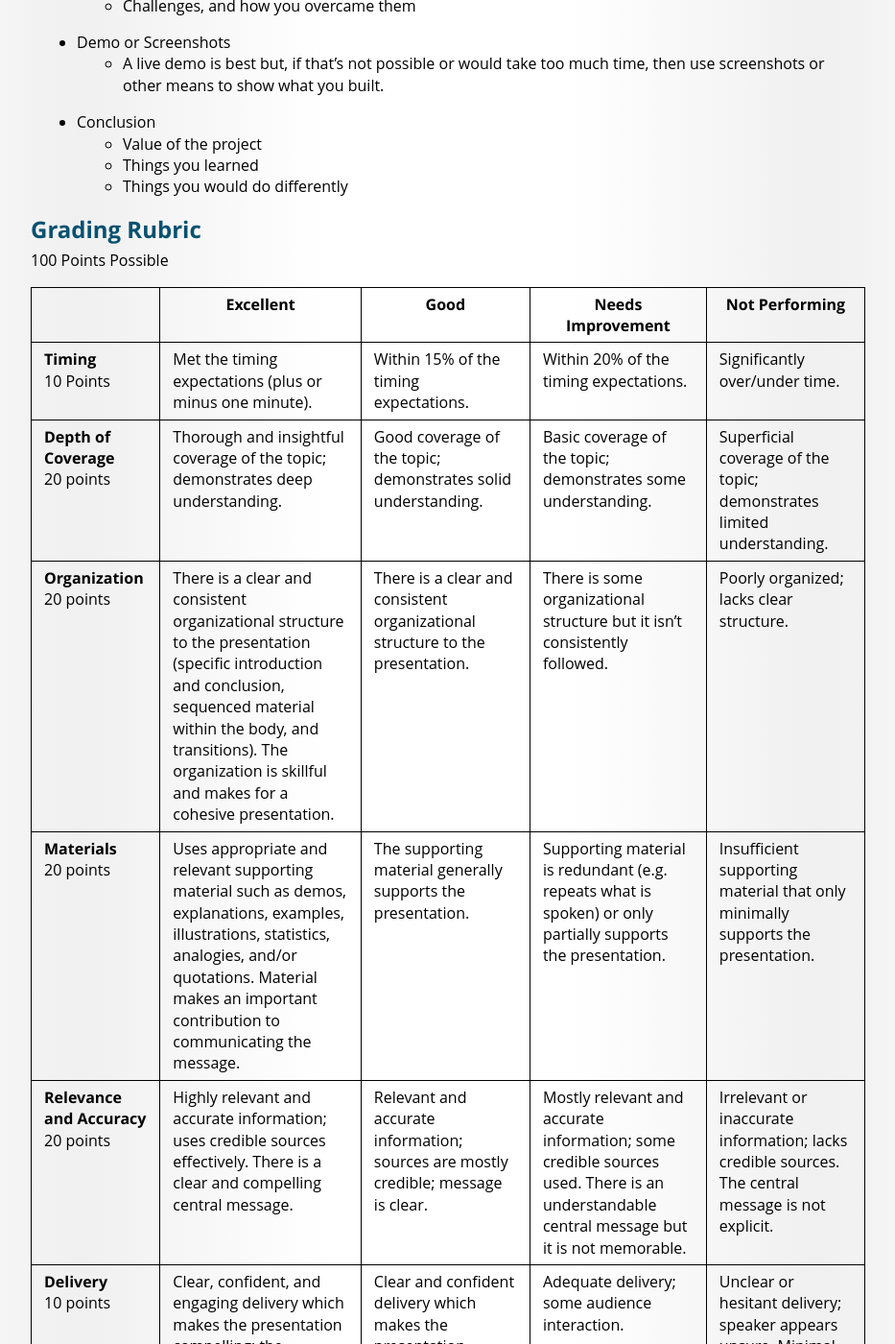
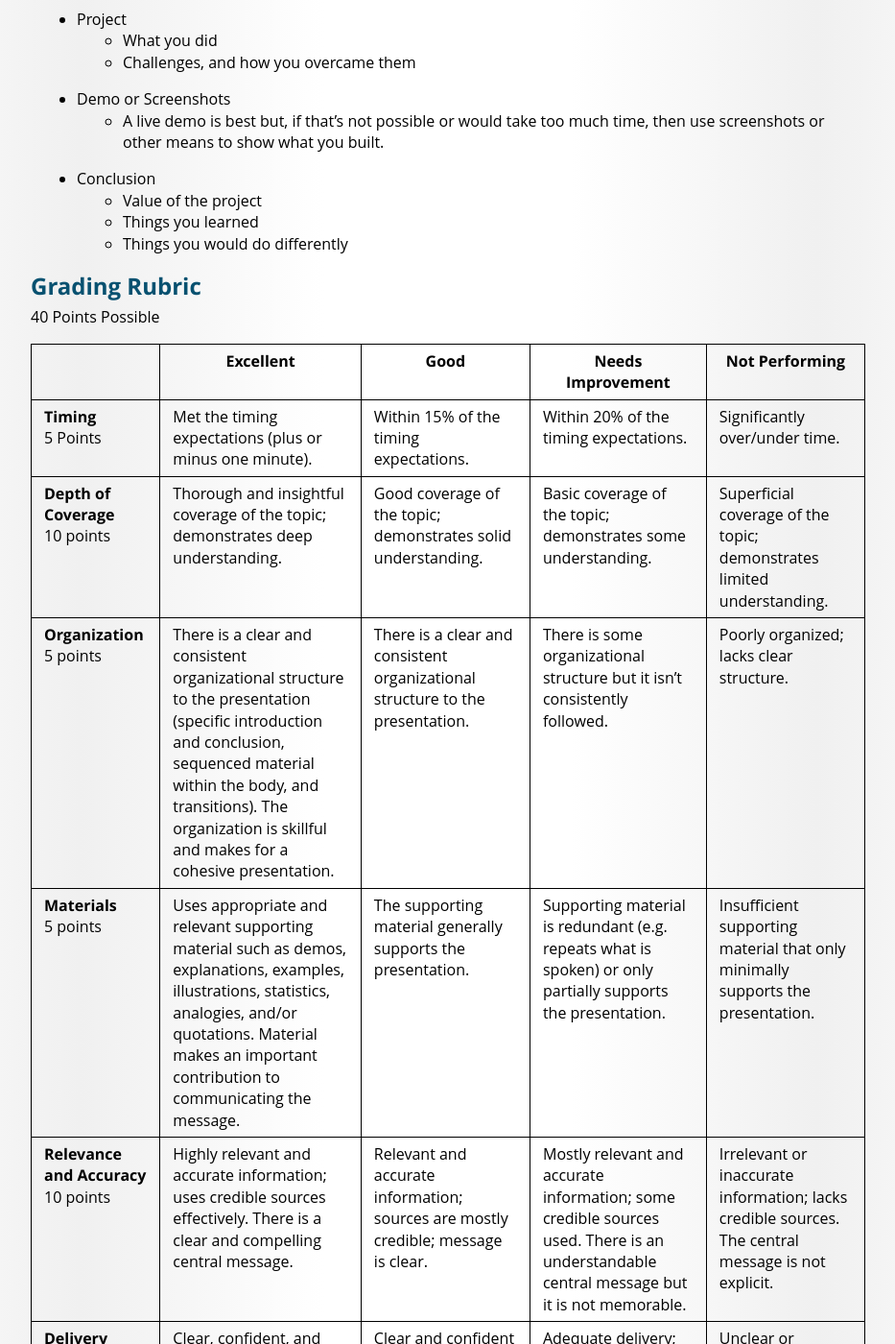
Before and after one commit to BYU-ITC-344/byu-itc-344.github.io, a Jekyll site: the page built from Final-Project-Presentations.md, in a window 1280 px wide and 1400 px high, scrolled down 486 px. Shown: the whole window at 96% size, without its empty margins (173-1106 px from the left). Built offline with Jekyll 4.4.1, drawn with Linux system fonts in a browser that asks for light colours; some web fonts are replaced; our own code applies the rules of GitHub Pages for plain Markdown files; some of the changed text lies outside the part shown.

Commit message:
final project updates

```diff
--- a/Final-Project-Presentations.md
+++ b/Final-Project-Presentations.md
@@ -1,6 +1,4 @@
----
-title: Final Project Presentations
----
+# Final Project Presentations
 
 Final project presentations will be in the last two classes of the semester. Both days we will use the whole class period plus the lab period with a 10 minute break between the two. Your presentation and documentation combined serve as evidence of a working project.
 
@@ -26,13 +24,13 @@ Here is a rough outline to start from. You do not need to follow this outline bu
 
 ## Grading Rubric
 
-100 Points Possible
+40 Points Possible
 
 |&nbsp;|Excellent|Good|Needs Improvement|Not Performing|
 |---|---|---|---|---|
-|**Timing**<br/>10 Points|Met the timing expectations (plus or minus one minute).|Within 15% of the timing expectations.|Within 20% of the timing expectations.|Significantly over/under time.|
-|**Depth of Coverage**<br/>20 points|Thorough and insightful coverage of the topic; demonstrates deep understanding.|Good coverage of the topic; demonstrates solid understanding.|Basic coverage of the topic; demonstrates some understanding.|Superficial coverage of the topic; demonstrates limited understanding.|
-|**Organization**<br/>20 points|There is a clear and consistent organizational structure to the presentation (specific introduction and conclusion, sequenced material within the body, and transitions). The organization is skillful and makes for a cohesive presentation.|There is a clear and consistent organizational structure to the presentation.|There is some organizational structure but it isn't consistently followed.|Poorly organized; lacks clear structure.|
-|**Materials**<br/>20 points|Uses appropriate and relevant supporting material such as demos, explanations, examples, illustrations, statistics, analogies, and/or quotations. Material makes an important contribution to communicating the message.|The supporting material generally supports the presentation.|Supporting material is redundant (e.g. repeats what is spoken) or only partially supports the presentation.|Insufficient supporting material that only minimally supports the presentation.|
-|**Relevance and Accuracy**<br/>20 points|Highly relevant and accurate information; uses credible sources effectively. There is a clear and compelling central message.|Relevant and accurate information; sources are mostly credible; message is clear.|Mostly relevant and accurate information; some credible sources used. There is an understandable central message but it is not memorable.|Irrelevant or inaccurate information; lacks credible sources. The central message is not explicit.|
-|**Delivery**<br/>10 points|Clear, confident, and engaging delivery which makes the presentation compelling; the speaker(s) are confident and polished. Excellent audience interaction.|Clear and confident delivery which makes the presentation interesting; the speaker(s) are comfortable. Good audience interaction.|Adequate delivery; some audience interaction.|Unclear or hesitant delivery; speaker appears unsure. Minimal audience interaction.|
+|**Timing**<br/>5 Points|Met the timing expectations (plus or minus one minute).|Within 15% of the timing expectations.|Within 20% of the timing expectations.|Significantly over/under time.|
+|**Depth of Coverage**<br/>10 points|Thorough and insightful coverage of the topic; demonstrates deep understanding.|Good coverage of the topic; demonstrates solid understanding.|Basic coverage of the topic; demonstrates some understanding.|Superficial coverage of the topic; demonstrates limited understanding.|
+|**Organization**<br/>5 points|There is a clear and consistent organizational structure to the presentation (specific introduction and conclusion, sequenced material within the body, and transitions). The organization is skillful and makes for a cohesive presentation.|There is a clear and consistent organizational structure to the presentation.|There is some organizational structure but it isn't consistently followed.|Poorly organized; lacks clear structure.|
+|**Materials**<br/>5 points|Uses appropriate and relevant supporting material such as demos, explanations, examples, illustrations, statistics, analogies, and/or quotations. Material makes an important contribution to communicating the message.|The supporting material generally supports the presentation.|Supporting material is redundant (e.g. repeats what is spoken) or only partially supports the presentation.|Insufficient supporting material that only minimally supports the presentation.|
+|**Relevance and Accuracy**<br/>10 points|Highly relevant and accurate information; uses credible sources effectively. There is a clear and compelling central message.|Relevant and accurate information; sources are mostly credible; message is clear.|Mostly relevant and accurate information; some credible sources used. There is an understandable central message but it is not memorable.|Irrelevant or inaccurate information; lacks credible sources. The central message is not explicit.|
+|**Delivery**<br/>5 points|Clear, confident, and engaging delivery which makes the presentation compelling; the speaker(s) are confident and polished. Excellent audience interaction.|Clear and confident delivery which makes the presentation interesting; the speaker(s) are comfortable. Good audience interaction.|Adequate delivery; some audience interaction.|Unclear or hesitant delivery; speaker appears unsure. Minimal audience interaction.|
```
Also changed, not shown: Final-Project-Documentation.md (+1 -3 lines), Final-Project.md (+2 -3 lines).
